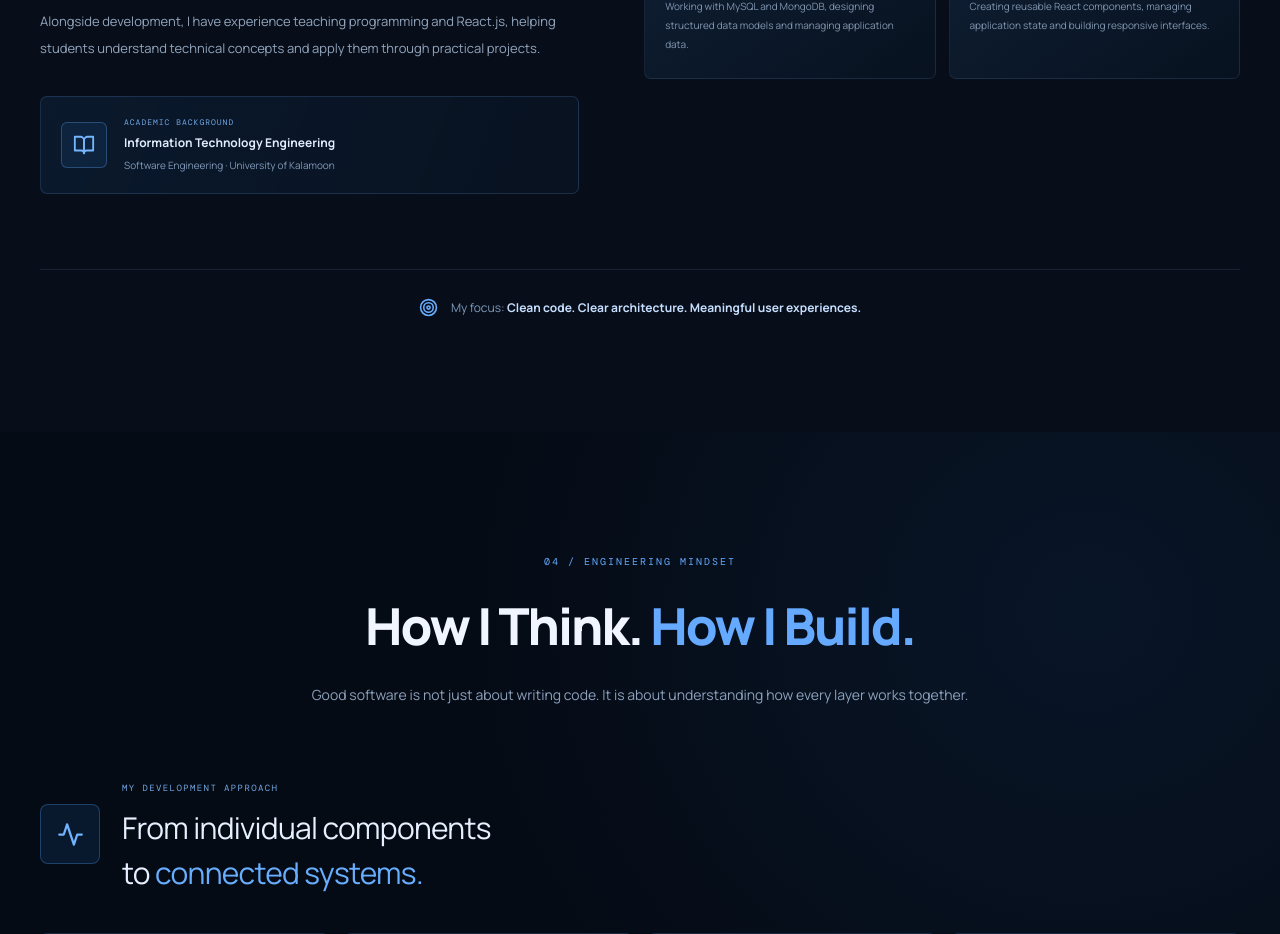
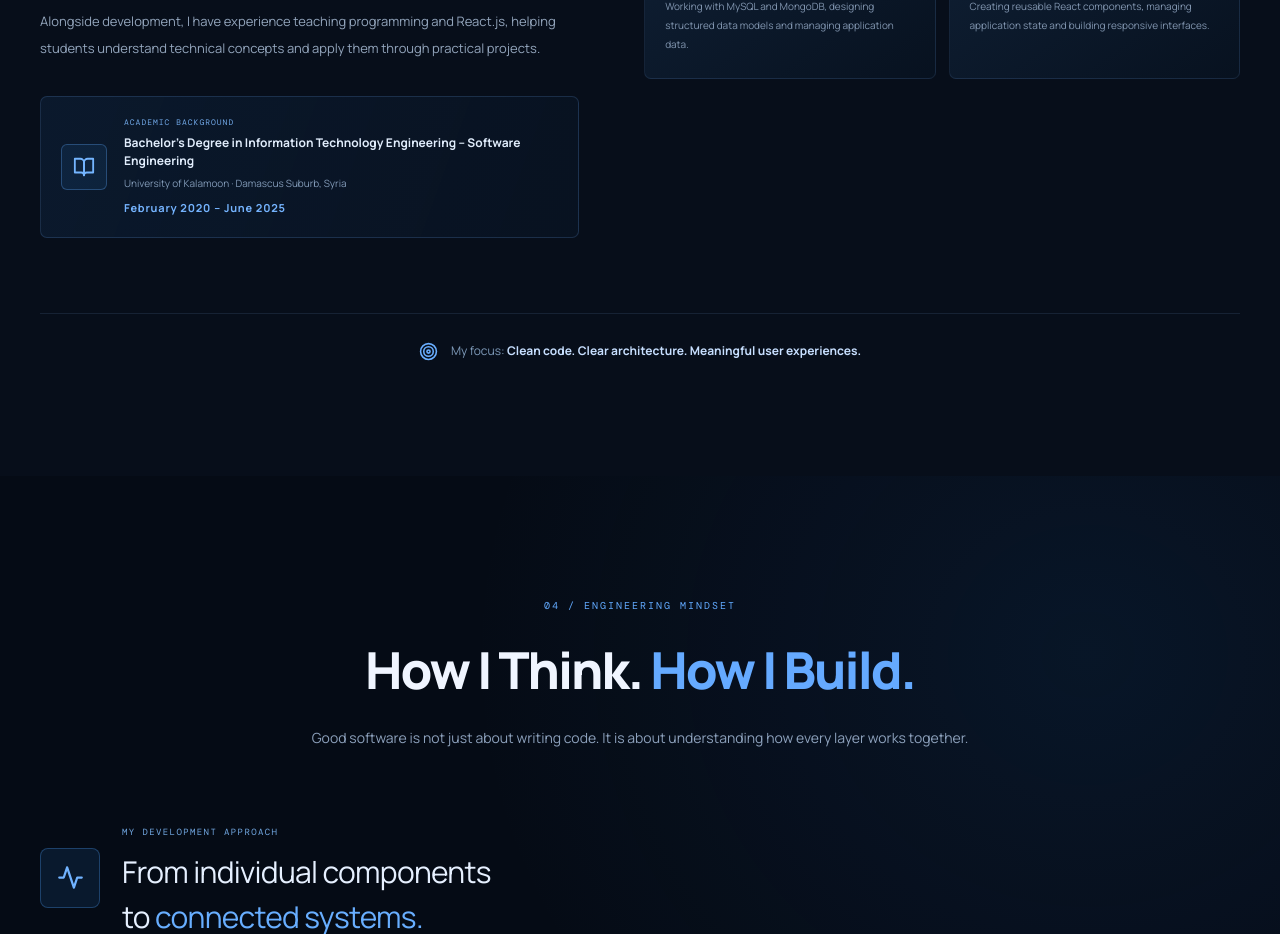
Before and after one commit to pierre-salameh/portfolio, a React (Vite) app: page / in a window 1280 px wide. Shown: the part 7060-7994 px from the top of the page. Built offline with nearby package versions, Linux system fonts and the light colour scheme.

Commit message:
Complete portfolio updates

```diff
--- a/src/components/About.jsx
+++ b/src/components/About.jsx
@@ -1,4 +1,3 @@
-
 import {
   FiCode,
   FiDatabase,
@@ -104,10 +103,14 @@ function About() {
               <div>
                 <span>ACADEMIC BACKGROUND</span>
                 <strong>
-                  Information Technology Engineering
+                  Bachelor's Degree in Information Technology
+                  Engineering – Software Engineering
                 </strong>
                 <p>
-                  Software Engineering · University of Kalamoon
+                  University of Kalamoon · Damascus Suburb, Syria
+                </p>
+                <p className="education-period">
+                  February 2020 – June 2025
                 </p>
               </div>
 
--- a/src/components/AboutProfile.css
+++ b/src/components/AboutProfile.css
@@ -158,6 +158,14 @@
   margin: 6px 0 0;
   color: #829ab7;
   font-size: 10px;
+}
+
+.about-education .education-period {
+  margin-top: 9px;
+  color: #75b4ff;
+  font-size: 11px;
+  font-weight: 700;
+  letter-spacing: 0.8px;
 }
 
 /* HIGHLIGHT CARDS */
--- a/src/components/Footer.jsx
+++ /dev/null
@@ -1,11 +0,0 @@
-function Footer() {
-  return (
-    <footer className="bg-slate-900 text-gray-400 py-8 text-center">
-      <p>
-        © 2026 Pierre Salameh. All rights reserved.
-      </p>
-    </footer>
-  )
-}
-
-export default Footer
```
